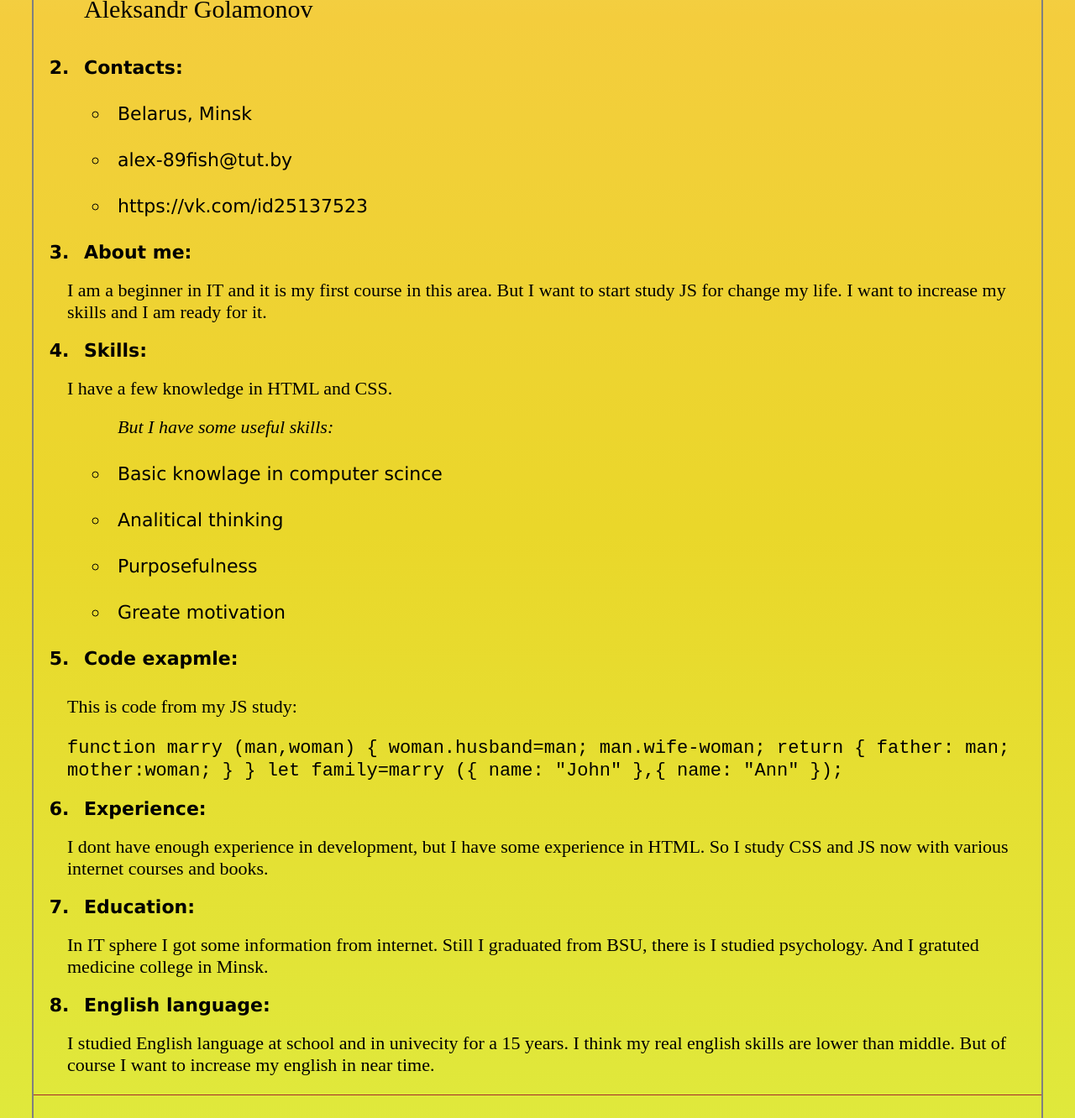
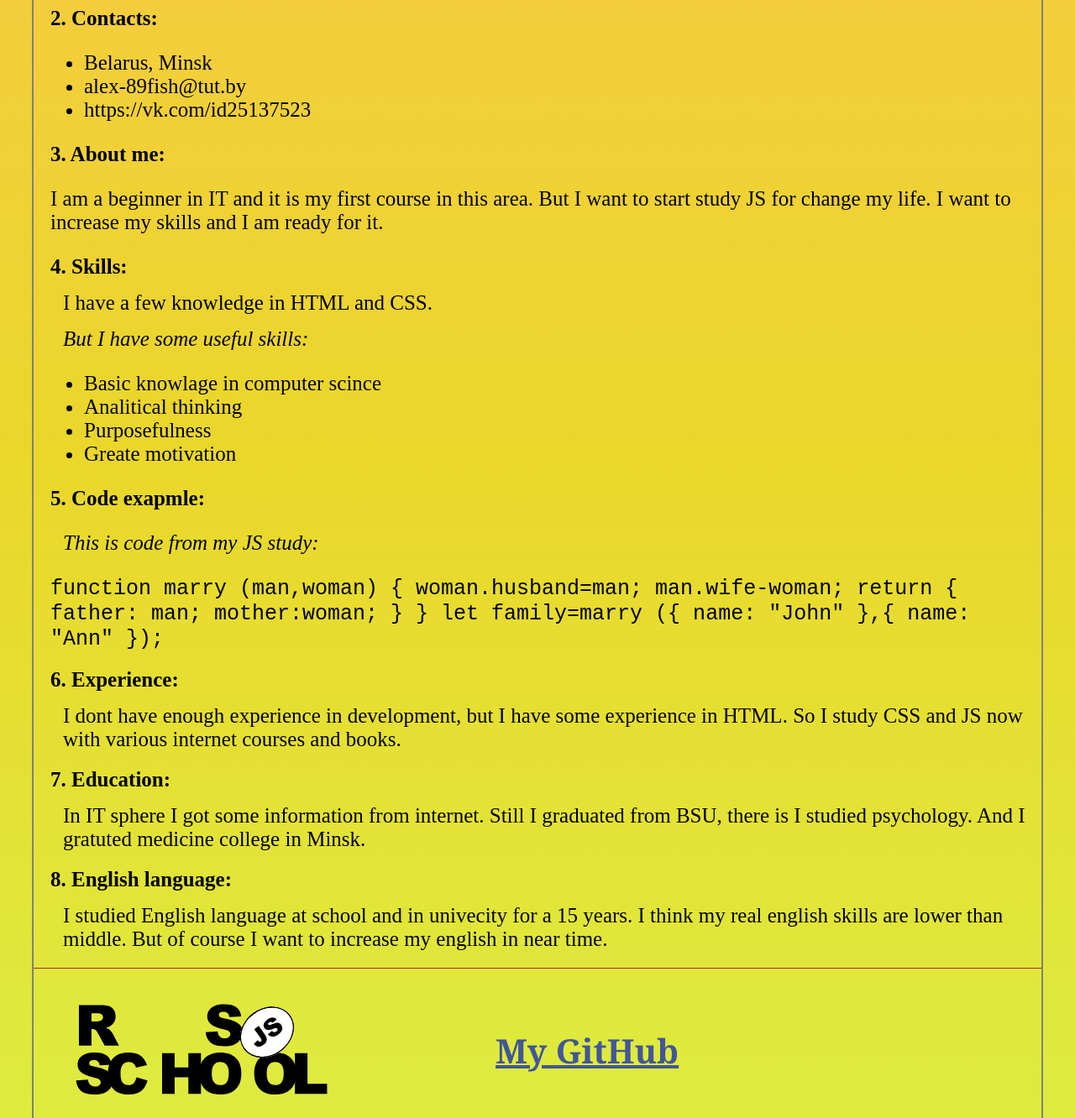
Before and after one commit to Todd89/rsschool-cv, a plain HTML site: page index.html in a window 1280 px wide. Shown: the part 703-2035 px from the top of the page at 84% size. Drawn offline with Linux system fonts and the light colour scheme.

Commit message:
fix: fix css and html file for validation

```diff
--- a/index.html
+++ b/index.html
@@ -1,5 +1,5 @@
 <!DOCTYPE html>
-<html lang="eng">
+<html lang="en">
 <head>
 	<title>CV_Alelsandr</title>
 	<meta http-equiv="content-type" content="text/html;charset=utf-8">
@@ -13,7 +13,7 @@
     <figcaption>This is my photo</figcaption>
 </figure>
 <nav>
-   <ul> <span class="navig">Navigation</span>
+   <ul class="navig"> Navigation
        <li><a href="#main"> Main information</a></li>
        <li><a href="#con">Contacts</a></li>
        <li><a href="#about">About me</a></li>
@@ -22,38 +22,40 @@
        <li><a href="#ex">Experience</a></li>
        <li><a href="#ed">Education</a></li>
        <li><a href="#lang">Language skiils</a></li>
-
    </ul>
 </nav>
     </header>
     <main>
         <h2>My CV</h2>
-        <ol>
-            <li id="main"> Main information: </li>
-                <div class="name">Aleksandr Golamonov</div>
-            <li id="con">Contacts:</li>
+            <section id="main"> 1. Main information:
+               <div class="name"> Aleksandr Golamonov</div>
+            </section>
+            <section id="con">2. Contacts:
                     <ul >
                         <li class="continf">Belarus, Minsk</li>
                         <li class="continf">alex-89fish@tut.by</li>
                         <li class="continf">https://vk.com/id25137523</li>
                     </ul>
-            <li id="about"> About me:</li>
-            <div>I am a beginner in IT and it is my first course in this area.
+            </section>
+            <section id="about">3. About me:
+            <p class="about">I am a beginner in IT and it is my first course in this area.
                  But I want to start study JS for change my life.
                  I want to increase my skills and I am ready for it.
-            </div>
-            <li id="skl">Skills:</li>
-            <div>I have a few knowledge in HTML and CSS.</div>
+            </p>
+            </section>
+            <section id="skl">4. Skills:
+            <div class="skl">I have a few knowledge in HTML and CSS.</div>
+            <div class="skl_two">But I have some useful skills:</div>
             <ul>
-                <div class="useskl">But I have some useful skills:</div>
                 <li class="continf">Basic knowlage in computer scince</li>
                 <li class="continf">Analitical thinking</li>
                 <li class="continf">Purposefulness</li>
                 <li class="continf">Greate motivation</li>
             </ul>
-            <li id="code">Code exapmle:</li>
-            <p class="codeinf">This is code from my JS study:</p>
-            <code>
+            </section>
+            <section id="code">5. Code exapmle:
+                <p class="codeinf">This is code from my JS study:</p>
+                <code>
               function marry (man,woman) {
                   woman.husband=man;
                   man.wife-woman;
@@ -68,20 +70,24 @@
                   name: "Ann"
               });
             </code>
-            <li id="ex">Experience:</li>
-            <div>I dont have enough experience in development, but I have some experience in HTML.
-                 So I study CSS and JS now with various internet courses and books.</div>
-            <li id="ed">Education:</li>
-            <div> In IT sphere I got some information from internet.
+            </section>
+            <section id="ex">6. Experience:
+                <div class="exp">I dont have enough experience in development, but I have some experience in HTML.
+                 So I study CSS and JS now with various internet courses and books.
+                </div>
+            </section>
+            <section id="ed">7. Education:
+                <div class="edu"> In IT sphere I got some information from internet.
                 Still I graduated from BSU, there is I studied psychology.
                 And I gratuted medicine college in Minsk.
-            </div>
-            <li id="lang">English language:</li>
-            <div>I studied English language at school and in univecity for a 15 years.
+                </div>
+            </section>
+            <section id="lang">8. English language:
+                <div class="lng">I studied English language at school and in univecity for a 15 years.
                  I think my real english skills are lower than middle.
                  But of course I want to increase my english in near time.
-            </div>
-        </ol>
+                </div>
+            </section>
     </main>
     <footer>
         <div class="logoinf">
--- a/style.css
+++ b/style.css
@@ -8,7 +8,7 @@ background: -moz-linear-gradient(top,  rgba(230,240,163,1) 0%, rgba(244,205,61,1
 background: -webkit-linear-gradient(top,  rgba(230,240,163,1) 0%,rgba(244,205,61,1) 31%,rgba(244,205,61,1) 31%,rgba(234,215,42,1) 57%,rgba(219,240,67,1) 100%); /* Chrome10-25,Safari5.1-6 */
 background: linear-gradient(to bottom,  rgba(230,240,163,1) 0%,rgba(244,205,61,1) 31%,rgba(244,205,61,1) 31%,rgba(234,215,42,1) 57%,rgba(219,240,67,1) 100%); /* W3C, IE10+, FF16+, Chrome26+, Opera12+, Safari7+ */
 filter: progid:DXImageTransform.Microsoft.gradient( startColorstr='#e6f0a3', endColorstr='#dbf043',GradientType=0 ); /* IE6-9 */
-font-size: 22px;
+font-size: 23px;
 }
 
 a:link {
@@ -23,18 +23,12 @@ header {
 figcaption {
     padding: 0 50px;
     font-style: italic;
+    font-size: 22px;
 }
 nav li {
-    padding: 0;
-    margin: auto;
     font-family: Arial, Helvetica, sans-serif;
 }
-li {
-    margin: 10px;
-    padding: 10px;
-    font-weight: 600;
-    font-family: Verdana, Geneva, Tahoma, sans-serif;
-}
+
 h1 {
     color: darkred;
     padding-left: 350px;
@@ -47,13 +41,12 @@ nav {
     left: 300px;
     bottom: 60px;
     display: inline-block;
+    font-weight: 600;
+    font-size: 25px;
+    color: darkred;
 
 }
-.navig {
-    color: darkred;
-    font-weight: 600;
-    font-size: 25px;
-}
+
 .photo {
     border: 1px solid black;
     width: 250px;
@@ -68,10 +61,6 @@ object-fit: cover;
 h2 {
     color: darkred;
     padding-left: 550px;
-}
-.name   {
-    padding: 20px;
-    font-size: 30px;
 }
 
 .continf {
@@ -107,3 +96,53 @@ footer {
 h3 {
     padding-left: 550px;
 }
+.name {
+    font-size: 25px;
+    margin-top: 10px;
+    padding: 10px;
+}
+
+section {
+    margin: 10px 0px 20px 20px;
+    font-weight: bold;
+    font-size: 25px;
+}
+.about {
+    font-weight: normal;
+}
+.skl {
+    font-size: 25px;
+    font-weight: normal;
+    margin: 15px;
+
+}
+.skl_two {
+    font-size: 25px;
+    font-weight: normal;
+    margin-left: 15px;
+    font-style: italic;
+}
+.codeinf {
+    font-size: 25px;
+    font-weight: normal;
+    margin-left: 15px;
+    font-style: italic;
+}
+code {
+    font-weight: normal;
+}
+.exp {
+    font-size: 25px;
+    font-weight: normal;
+    margin: 15px;
+}
+.edu {
+    font-size: 25px;
+    font-weight: normal;
+    margin: 15px;
+}
+.lng {
+    font-size: 25px;
+    font-weight: normal;
+    margin: 15px;
+}
```
